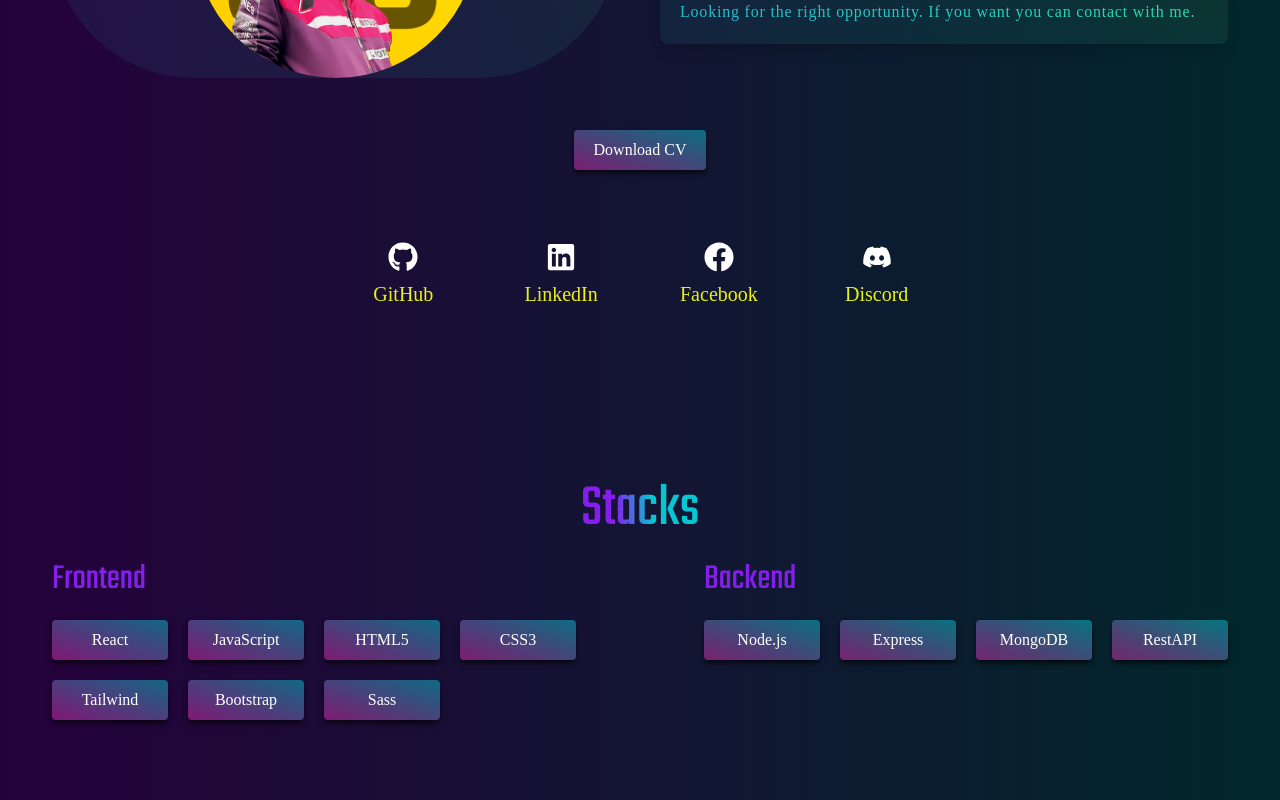
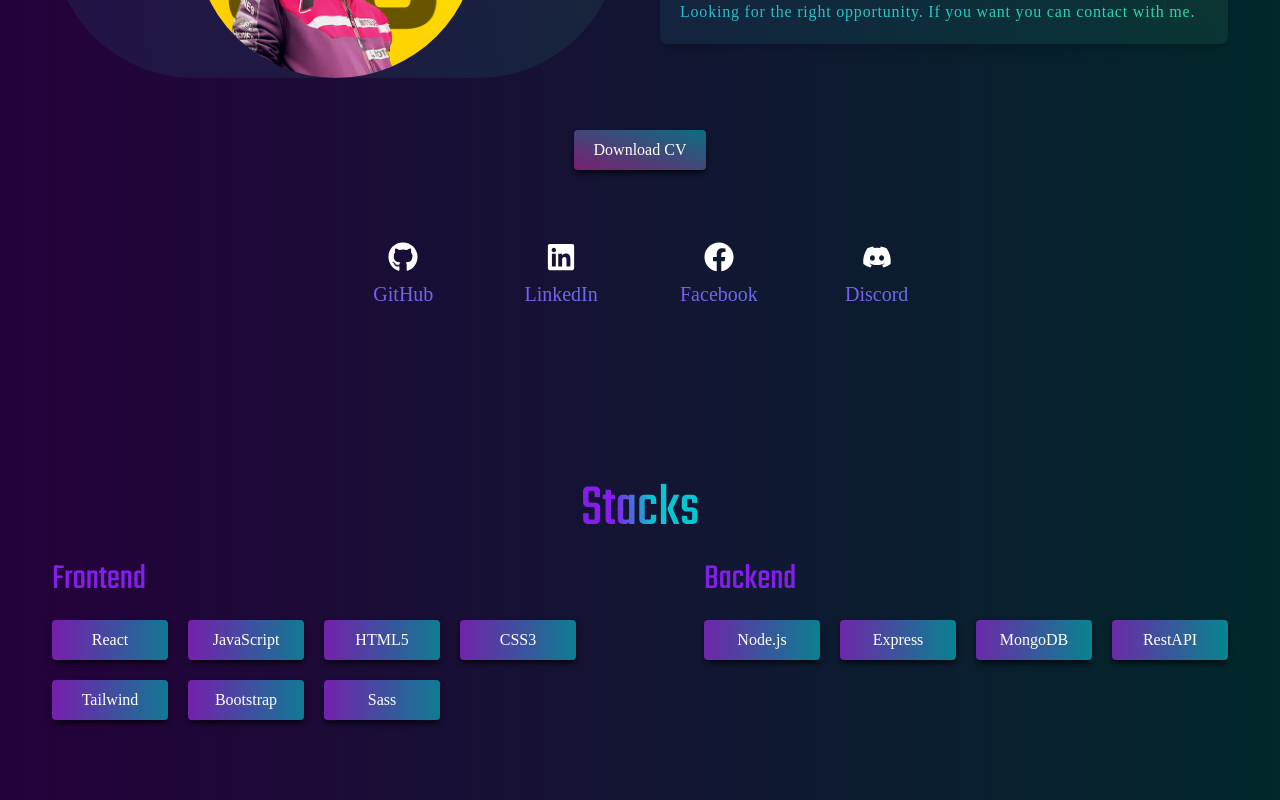
Before and after one commit to devvsakib/dsportfolio, a React (Vite) app: page /about in a window 1280 px wide. Shown: the part 349-1149 px from the top of the page. Built offline with nearby package versions, Linux system fonts and the light colour scheme; a web font is replaced by a local one.

Commit message:
stack bg change, animation

```diff
--- a/src/components/About/Stack.jsx
+++ b/src/components/About/Stack.jsx
@@ -9,7 +9,7 @@ const Stack = () => {
                 <div className="grid grid-cols-2 sm:grid-cols-3 lg:grid-cols-4 gap-5 mt-5">
                     {
                         stacksFrontend?.map((item, idx) => (
-                            <button key={idx} className="bg-gradient-to-bl from-[#07C5D1]/50 to-[#E02AAD]/50 text-white px-5 py-2 rounded shadow-black/60 shadow-md block">{item}</button>
+                            <button key={idx} className="bg-gradient-to-r from-[#AD30FA]/60 to-[#07C5D1]/60 hover:shadow-[#AD30FA] hover:shadow-lg transition-all ease-linear text-white px-5 py-2 rounded shadow-black/60 shadow-md block">{item}</button>
                         ))
                     }
                 </div>
@@ -20,7 +20,7 @@ const Stack = () => {
 
                     {
                         stacksBackend?.map((item, idx) => (
-                            <button key={idx} className="bg-gradient-to-bl from-[#07C5D1]/50 to-[#E02AAD]/50 text-white px-5 py-2 rounded shadow-black/60 shadow-md">{item}</button>
+                            <button key={idx} className="bg-gradient-to-r from-[#AD30FA]/60 to-[#07C5D1]/60 hover:shadow-[#AD30FA] hover:shadow-lg transition-all ease-linear text-white px-5 py-2 rounded shadow-black/60 shadow-md">{item}</button>
                         ))
                     }
                 </div>
--- a/src/pages/About.jsx
+++ b/src/pages/About.jsx
@@ -2,10 +2,10 @@ import Details from "../components/About/Details"
 import Notice from '../components/Notice/Notice'
 const About = () => {
     return (
-        <>
+        <div Class="mb-10">
             {/* <Notice /> */}
             <Details />
-        </>
+        </div>
     )
 }
 
--- a/src/pages/Blog.jsx
+++ b/src/pages/Blog.jsx
@@ -2,7 +2,7 @@ import BlogCard from '../components/Blog/BlogCard'
 
 const Blog = () => {
     return (
-        <div>
+        <div className='mb-10'>
              {/*circle div */}
             <div>
                 <div className="circle -z-99999 "></div>
--- a/src/pages/Projects.jsx
+++ b/src/pages/Projects.jsx
@@ -6,7 +6,7 @@ const Projects = () => {
     return (
         <div>
             <h3 className='text-center md:text-left'>Total Project: <span className='font-bold text-[#07C5D1]'>{projects.length}</span></h3>
-            <section className='grid z-999 grid-cols-1 sm:grid-cols-2 lg:grid-cols-3 py-5 gap-10 bg-gradient-to-r px-0'>
+            <section className='grid z-999 mb-10 grid-cols-1 sm:grid-cols-2 lg:grid-cols-3 py-5 gap-10 bg-gradient-to-r px-0'>
                 <div className="circle -z-99999 "></div>
                 <div className="circle -z-99999 c2"></div>
                 <div className="circle -z-99999 c3"></div>
--- a/src/styles/global.css
+++ b/src/styles/global.css
@@ -74,7 +74,7 @@
   background-size: 1600px 200px;
   -webkit-background-clip: text;
   -webkit-text-fill-color: transparent;
-  animation: animationIcon 5s infinite alternate;
+  animation: animationIcon 3s infinite alternate;
 }
 
 .skeleton {
```
